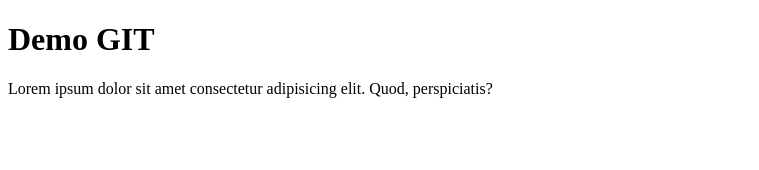
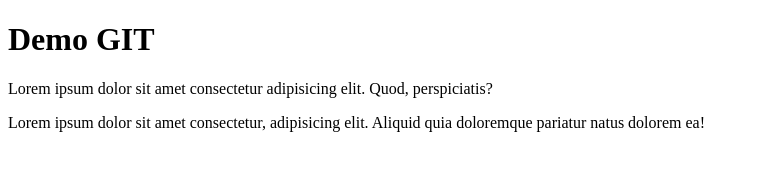
Before and after one commit to juvoldemo/NguyenVu, a plain HTML site: page index.html in a window 1280 px wide. Shown: the whole page, without its empty margins (0-759 px from the left). Drawn offline with Linux system fonts and the light colour scheme.

Commit message:
add lan 5

```diff
--- a/index.html
+++ b/index.html
@@ -11,6 +11,7 @@
     <header>
         <h1>Demo GIT</h1>
         <p>Lorem ipsum dolor sit amet consectetur adipisicing elit. Quod, perspiciatis?</p>
+        <p>Lorem ipsum dolor sit amet consectetur, adipisicing elit. Aliquid quia doloremque pariatur natus dolorem ea!</p>
     </header>
 </body>
 
```
